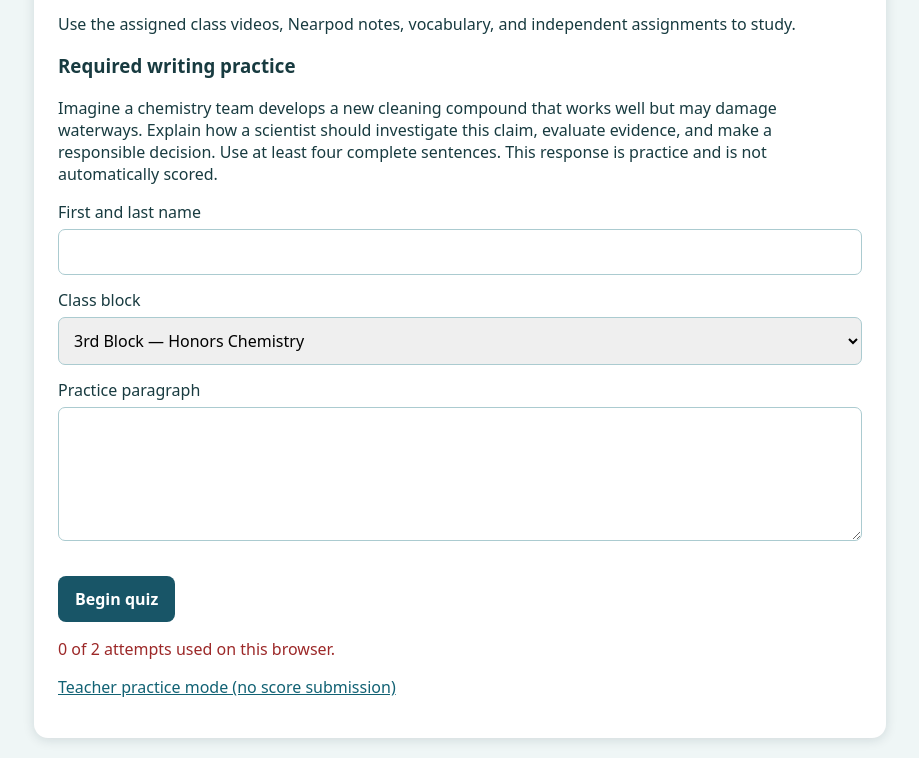
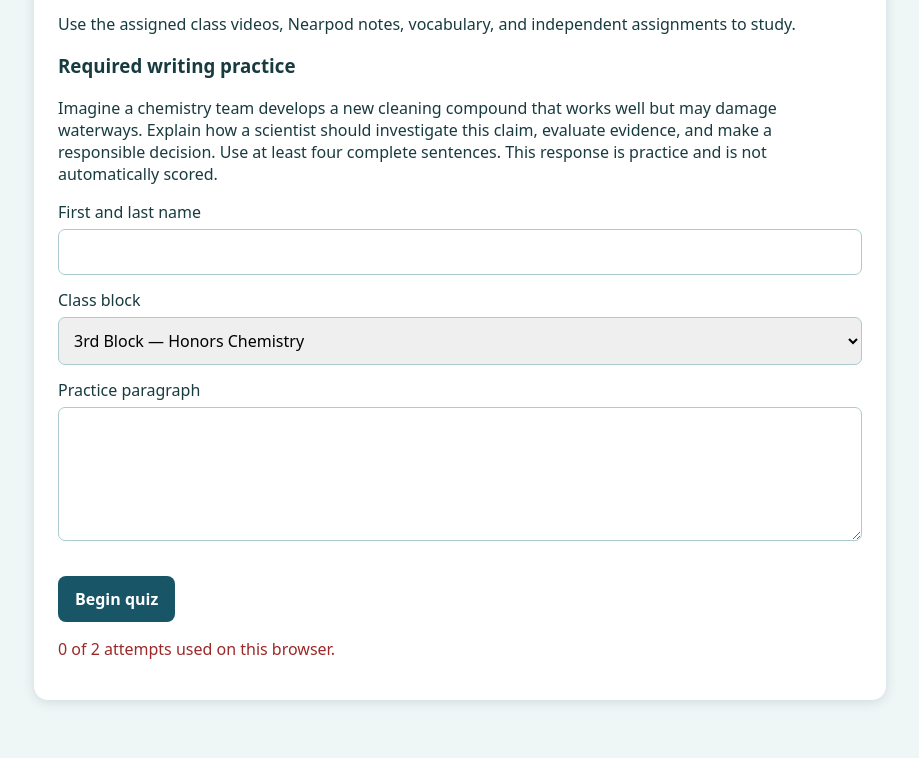
Before and after one commit to cabney01/es-unit-3-qualifier, a plain HTML site: page chemistry-unit-1/index.html in a window 1280 px wide. Shown: the part 581-1339 px from the top of the page, without its empty margins (180-1099 px from the left). After the commit the page ends 1301 px from the top, so only its background shows below. Drawn offline with Linux system fonts and the light colour scheme.

Commit message:
Keep teacher preview link off student quiz page

```diff
--- a/chemistry-unit-1/index.html
+++ b/chemistry-unit-1/index.html
@@ -7,7 +7,7 @@
 <details><summary>1C — Doing Chemistry</summary><p>Review testable questions, hypotheses, scientific laws versus theories, independent and dependent variables, controlled investigations, reliable data, and laboratory safety.</p></details>
 <p>Use the assigned class videos, Nearpod notes, vocabulary, and independent assignments to study.</p>
 <h3>Required writing practice</h3><p>Imagine a chemistry team develops a new cleaning compound that works well but may damage waterways. Explain how a scientist should investigate this claim, evaluate evidence, and make a responsible decision. Use at least four complete sentences. This response is practice and is not automatically scored.</p>
-<label for="name">First and last name</label><input id="name" required autocomplete="name"><label for="block">Class block</label><select id="block" required><option value="3rd Block">3rd Block — Honors Chemistry</option></select><label for="essay">Practice paragraph</label><textarea id="essay" rows="5"></textarea><p class="warn" id="ready"></p><button id="begin">Begin quiz</button><p id="usage" class="warn"></p><p><a href="?teacher=1">Teacher practice mode (no score submission)</a></p></section>
+<label for="name">First and last name</label><input id="name" required autocomplete="name"><label for="block">Class block</label><select id="block" required><option value="3rd Block">3rd Block — Honors Chemistry</option></select><label for="essay">Practice paragraph</label><textarea id="essay" rows="5"></textarea><p class="warn" id="ready"></p><button id="begin">Begin quiz</button><p id="usage" class="warn"></p></section>
 <section id="quiz" class="card" hidden><div class="bar"><b id="overall"></b><b id="perq"></b></div><p id="progress"></p><h2 id="question"></h2><div id="options"></div><p>Each response advances automatically. Timed-out questions count as missed.</p></section>
 <section id="results" class="card" hidden><h2>Quiz results</h2><p id="score"></p><h3>Questions to study again</h3><ol id="missed"></ol><p>Correct answers are hidden. Use your notes to research any missed concepts.</p><p id="save" class="warn"></p><button id="again">Use remaining attempt</button></section>
 </main><script>
```
